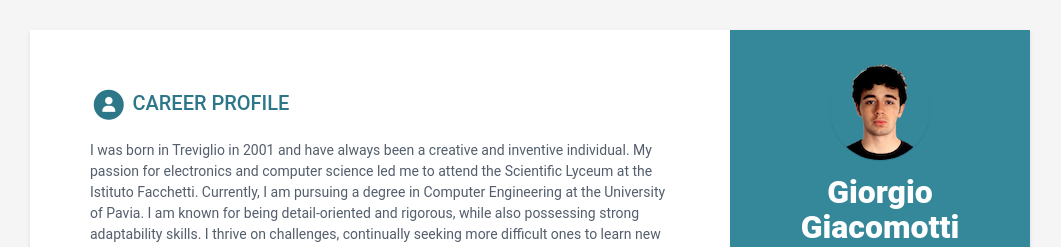
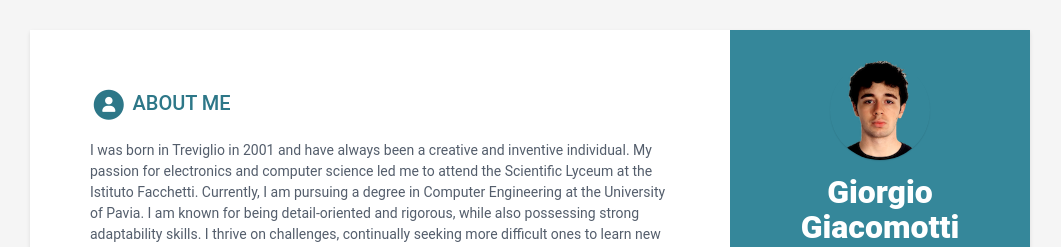
Before and after one commit to giaco01/giaco01.github.io, a Jekyll site: the page built from index.html, in a window 1280 px wide. Shown: the top 247 px of the page, without its empty margins (110-1171 px from the left). Built offline with Jekyll 4.4.1, drawn with Linux system fonts in a browser that asks for light colours.

Commit message:
Update data.yml

```diff
--- a/_data/data.yml
+++ b/_data/data.yml
@@ -10,7 +10,7 @@ sidebar:
     # Profile information
     name: Giorgio Giacomotti
     tagline: Computer Engineering Student
-    avatar: profile4.png  #place a 100x100 picture inside /assets/images/ folder and provide the name of the file below
+    avatar: profile5.png  #place a 100x100 picture inside /assets/images/ folder and provide the name of the file below
 
     # Sidebar links
     email: giacomottigiorgio@gmail.com
@@ -58,7 +58,7 @@ sidebar:
           link:
 
 career-profile:
-    title: Career Profile
+    title: About Me
     summary: |
       I was born in Treviglio in 2001 and have always been a creative and inventive individual.
       My passion for electronics and computer science led me to attend the Scientific Lyceum at
```
